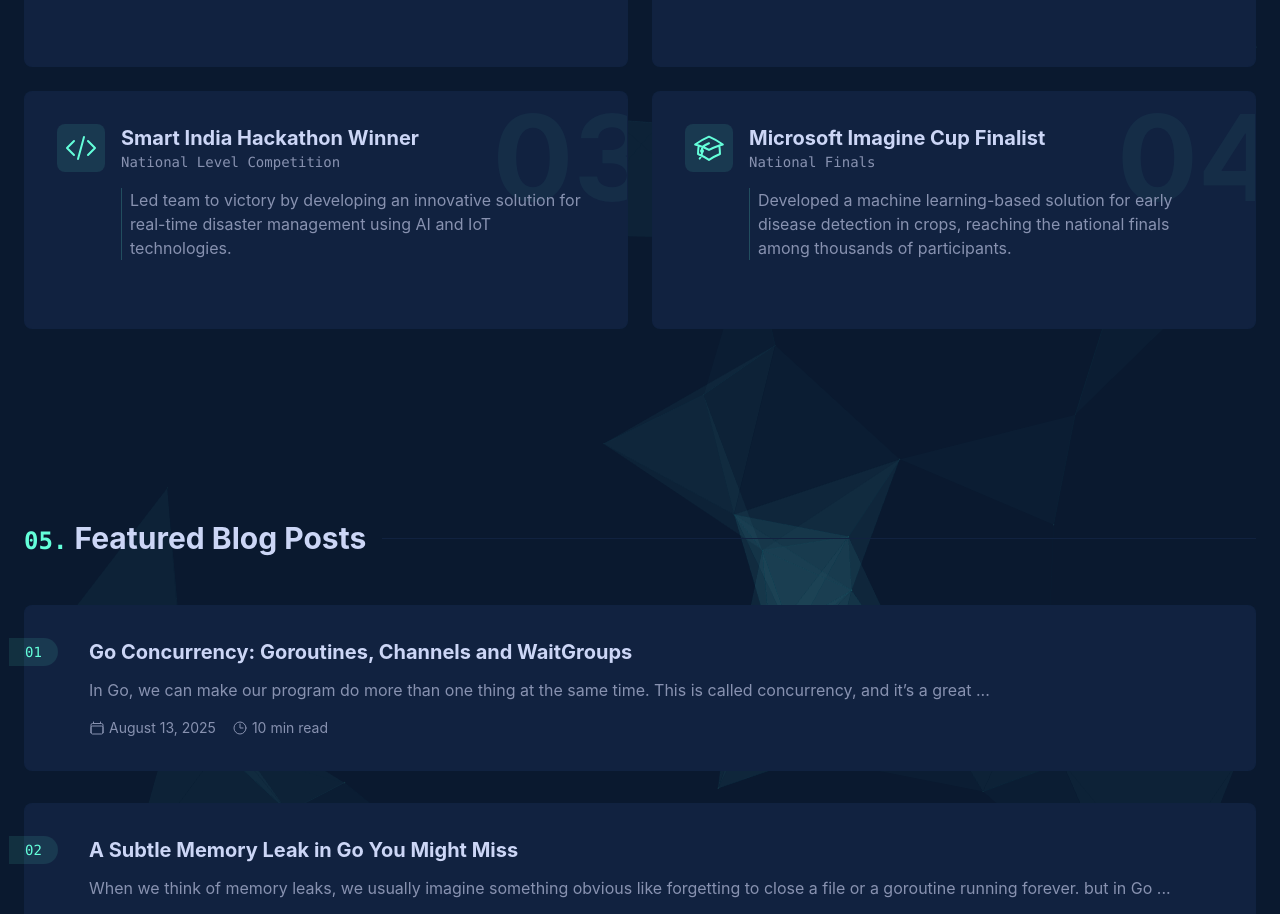
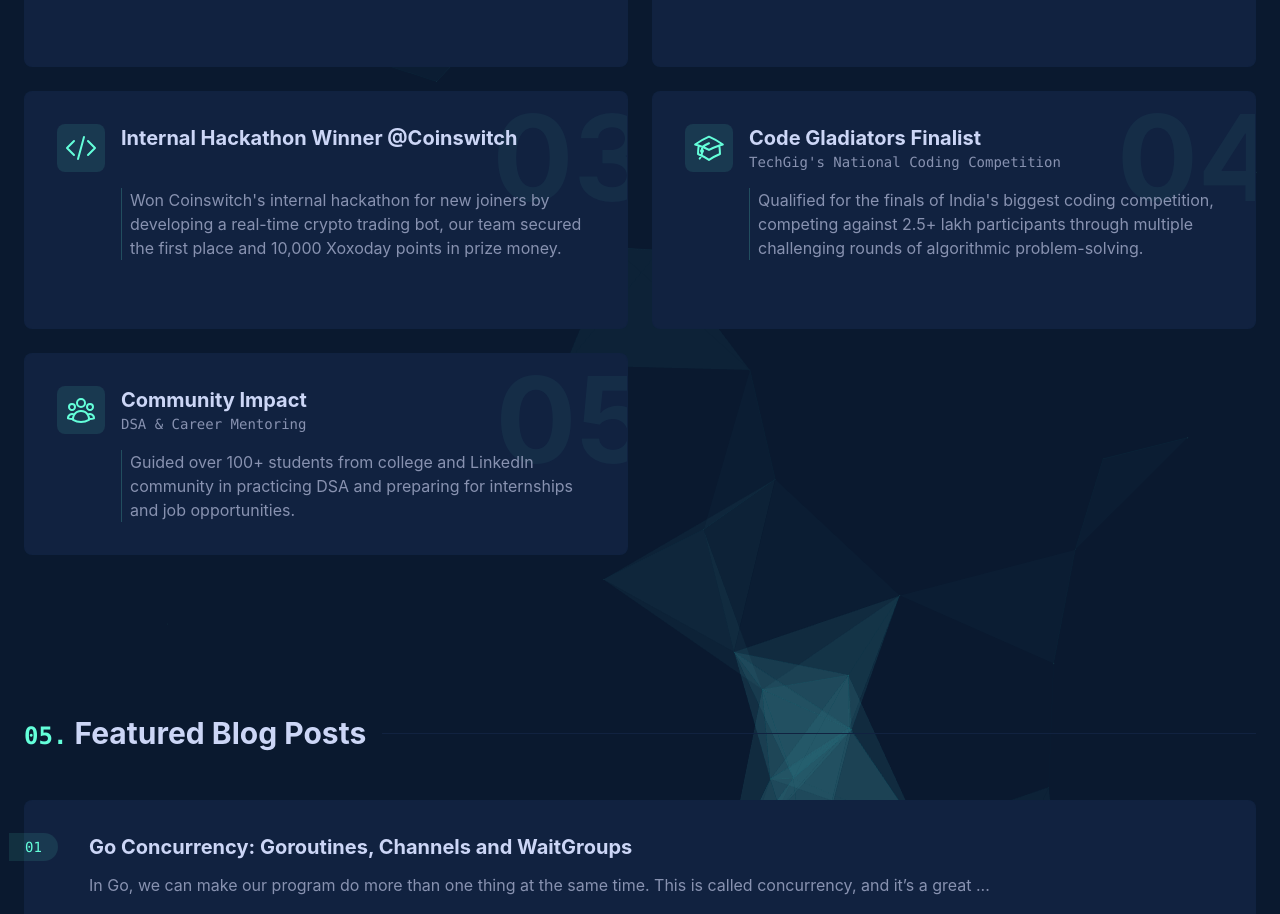
Before and after one commit to Yash-007/Portfolio, a React (Vite) app: page / in a window 1280 px wide. Shown: the part 4672-5586 px from the top of the page. Built offline with nearby package versions, Linux system fonts and the light colour scheme.

Commit message:
add achievements

```diff
--- a/src/components/Achievements.tsx
+++ b/src/components/Achievements.tsx
@@ -1,4 +1,4 @@
-import { TrophyIcon, AcademicCapIcon, StarIcon, CodeBracketIcon } from '@heroicons/react/24/outline';
+import { TrophyIcon, AcademicCapIcon, StarIcon, CodeBracketIcon, UserGroupIcon } from '@heroicons/react/24/outline';
 
 interface Achievement {
   title: string;
@@ -24,18 +24,23 @@
     link: "https://codeforces.com/"
   },
   {
-    title: "Smart India Hackathon Winner",
-    subtitle: "National Level Competition",
-    description: "Led team to victory by developing an innovative solution for real-time disaster management using AI and IoT technologies.",
-    icon: <CodeBracketIcon className="w-8 h-8" />,
-    link: "https://sih.gov.in/"
+    title: "Internal Hackathon Winner @Coinswitch",
+    subtitle: "",
+    description: "Won Coinswitch's internal hackathon for new joiners by developing a real-time crypto trading bot, our team secured the first place and 10,000 Xoxoday points in prize money.",
+    icon: <CodeBracketIcon className="w-8 h-8" />
   },
   {
-    title: "Microsoft Imagine Cup Finalist",
-    subtitle: "National Finals",
-    description: "Developed a machine learning-based solution for early disease detection in crops, reaching the national finals among thousands of participants.",
+    title: "Code Gladiators Finalist",
+    subtitle: "TechGig's National Coding Competition",
+    description: "Qualified for the finals of India's biggest coding competition, competing against 2.5+ lakh participants through multiple challenging rounds of algorithmic problem-solving.",
     icon: <AcademicCapIcon className="w-8 h-8" />,
-    link: "https://imaginecup.microsoft.com/"
+    link: "https://www.techgig.com/codegladiators"
+  },
+  {
+    title: "Community Impact",
+    subtitle: "DSA & Career Mentoring",
+    description: "Guided over 100+ students from college and LinkedIn community in practicing DSA and preparing for internships and job opportunities.",
+    icon: <UserGroupIcon className="w-8 h-8" />
   }
 ];
 
```
